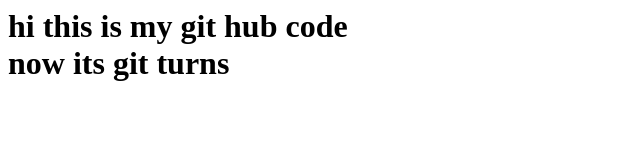
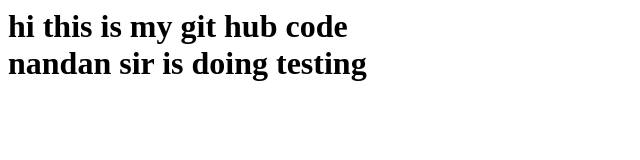
Before and after one commit to akki0109/yash, a plain HTML site: page index.html in a window 1280 px wide. Shown: the whole page, without its empty margins (0-640 px from the left). Drawn offline with Linux system fonts and the light colour scheme.

Commit message:
nandan commit

```diff
--- a/index.html
+++ b/index.html
@@ -1,7 +1,7 @@
 <html>
   <h1>hi this is my git hub code
      <br>
-       now its git turns
+       nandan sir is doing testing
      </br>
   </h1>
 </html>
```
